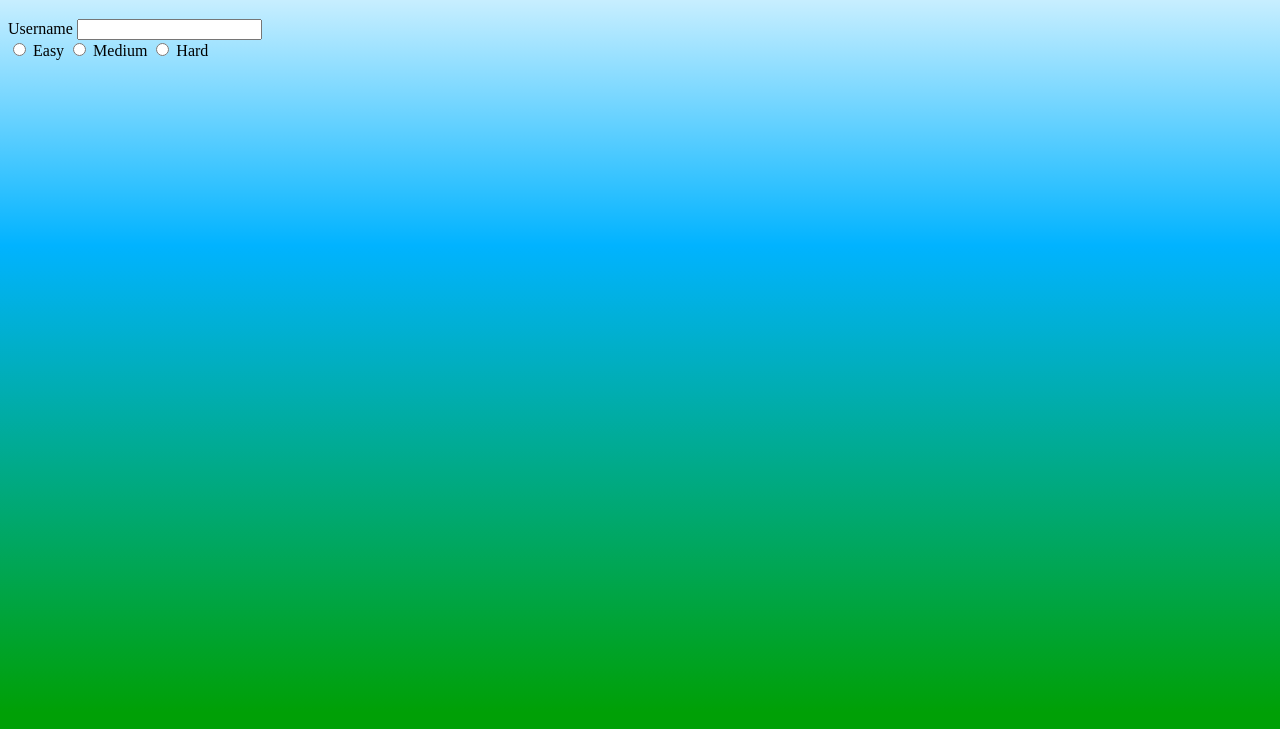
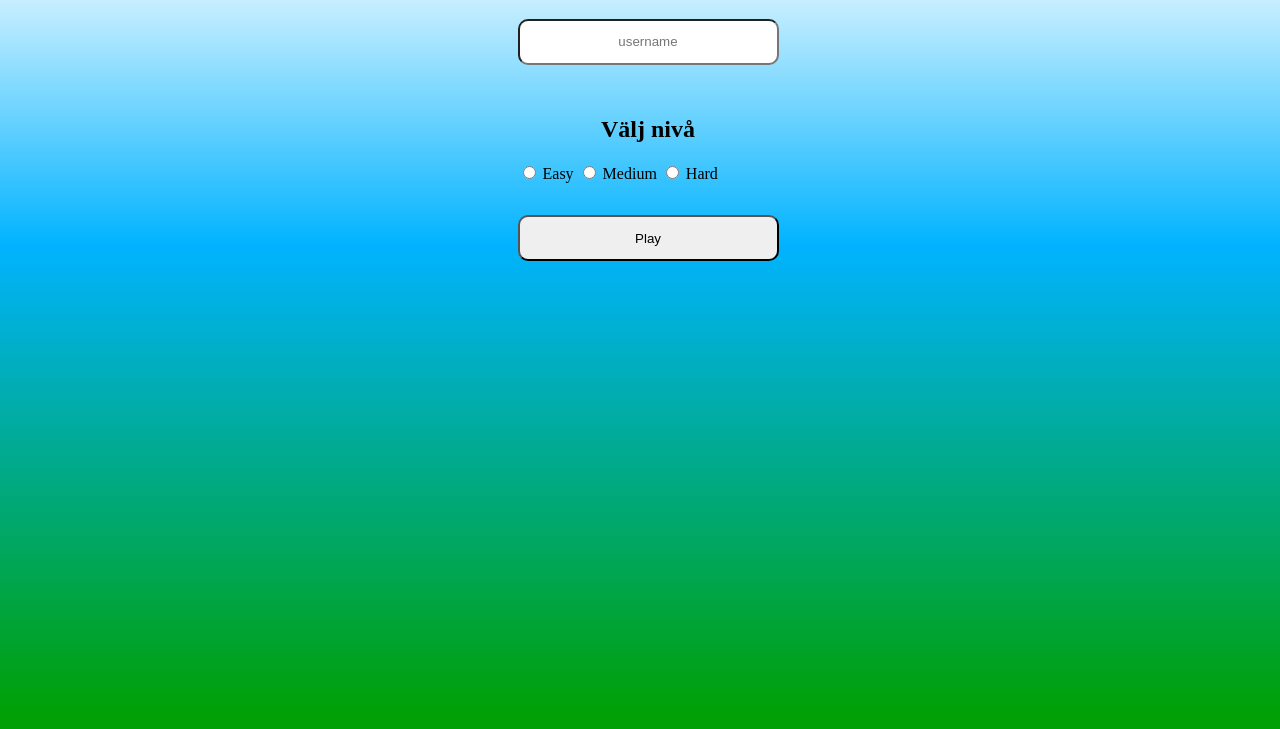
Before and after one commit to masud-cmd/javascript, a plain HTML site: page hangman-folder/index.html in a window 1280 px wide. Shown: the part 69-798 px from the top of the page. Drawn offline with Linux system fonts and the light colour scheme; a web font is replaced by a local one.

Commit message:
grov skiss av första sidan klar

```diff
--- a/hangman-folder/index.html
+++ b/hangman-folder/index.html
@@ -1,18 +1,17 @@
 <!DOCTYPE html>
 <html lang="en">
   <head>
-	<meta charset="UTF-8">
-	<meta name="viewport" content="width=device-width, initial-scale=1.0">
+    <meta charset="UTF-8" />
+    <meta name="viewport" content="width=device-width, initial-scale=1.0" />
     <title>The Hangman</title>
-	<link rel="stylesheet" href="style.css">
+    <link rel="stylesheet" href="style.css" />
 
     <!----------- FONTS ---------->
 
-	<link rel="preconnect" href="https://fonts.googleapis.com">
-	<link rel="preconnect" href="https://fonts.gstatic.com" crossorigin>
-	<link href="https://fonts.googleapis.com/css2?family=Irish+Grover&display=swap" rel="stylesheet">
-
-
+    <link rel="preconnect" href="https://fonts.googleapis.com" />
+    <link rel="preconnect" href="https://fonts.gstatic.com" crossorigin />
+    <link href="https://fonts.googleapis.com/css2?family=Irish+Grover&display=swap" rel="stylesheet"
+    />
 </head>
 <body>
 
@@ -22,26 +21,40 @@
 
     <main>
     <section class="start" id="start">
-			<label for="userInput">Username</label>
-			<input type="text" name="username" id="userInput">
+
+<div class="user-container">
 
 
-			<div class="level">
-				<input type="radio" id="easy" name="level" value="easy">
+	<div>
+        <label for="userInput">
+			<input type="text" name="username" id="userInput" placeholder="username"/>
+		</label>
+	</div>
+
+
+
+	<div class="levels">
+		<div>
+			<h2>Välj nivå</h2>
+		</div>
+
+		<input type="radio" id="easy" name="level" value="easy" />
         <label for="easy">Easy</label>
 
-				<input type="radio" id="medium" name="level" value="medium">
+        <input type="radio" id="medium" name="level" value="medium" />
         <label for="medium">Medium</label>
 
-				<input type="radio" id="hard" name="level" value="hard">
+        <input type="radio" id="hard" name="level" value="hard" />
         <label for="hard">Hard</label>
     </div>
 
-		</section>
+
+	<button class="play-button" id="play-btn">Play</button>
 
 
 
 
+    </section>
     </main>
 </body>
 </html>
--- a/hangman-folder/style.css
+++ b/hangman-folder/style.css
@@ -24,10 +24,41 @@ body{
 
 }
 
-.start{
-	width: 100%;
-	display: flexbox;
+.user-container{
+	display: grid;
+	gap: 2em;
 	justify-content: center;
 	align-items: center;
 
 }
+
+.start{
+	width: 100%;
+	display: inline-flex;
+	justify-content: center;
+
+}
+
+.user{
+	justify-content: center;
+}
+
+#userInput{
+	border-radius: 10px;
+	padding: 1em 3em;
+	text-align: center;
+}
+
+
+.levels > div{
+	display: flex;
+	justify-content: center;
+}
+
+.play-button{
+	display: flex;
+	justify-content: center;
+	align-items: center;
+	border-radius: 10px;
+	padding: 1em 3em;
+}
```
Lines whose indentation alone changed are shown as unchanged.
